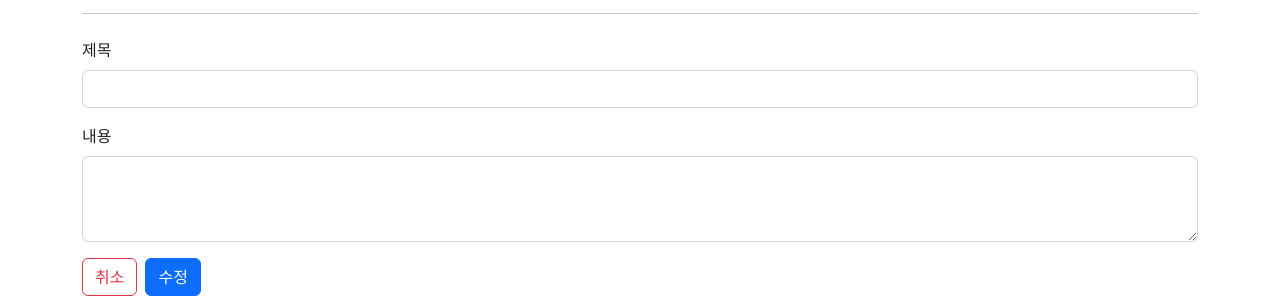
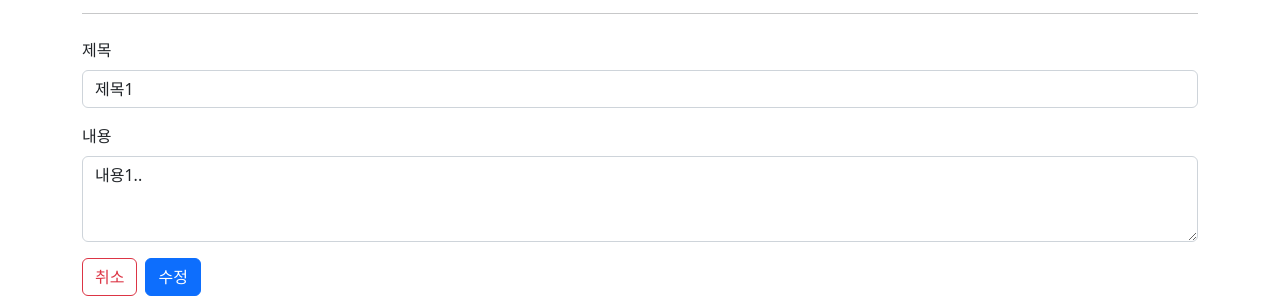
Before and after one commit to jsb8740/vue-study, a Vue app: page /posts/1/edit in a window 1280 px wide. Shown: the part 129-427 px from the top of the page. Built offline with nearby package versions, Linux system fonts and the light colour scheme; data requests are answered from the project's data file.

Commit message:
feat: 수정기능 추가

```diff
--- a/src/views/posts/PostEditView.vue
+++ b/src/views/posts/PostEditView.vue
@@ -2,23 +2,31 @@
   <div>
     <h2>게시글 수정</h2>
     <hr class="my-4" />
-    <form @submit.prevent="">
+    <form @submit.prevent="edit">
       <div class="mb-3">
-        <label for="exampleFormControlInput1" class="form-label"> 제목 </label>
-        <input type="text" class="form-control" id="title" />
+        <label for="title" class="form-label"> 제목 </label>
+        <input
+          v-model="form.title"
+          type="text"
+          class="form-control"
+          id="title"
+        />
       </div>
       <div class="mb-3">
-        <label for="exampleFormControlTextarea1" class="form-label">
-          내용
-        </label>
-        <textarea class="form-control" id="content" rows="3"></textarea>
+        <label for="content" class="form-label"> 내용 </label>
+        <textarea
+          v-model="form.content"
+          class="form-control"
+          id="content"
+          rows="3"
+        ></textarea>
       </div>
 
       <div class="pl-4">
         <button class="btn btn-outline-danger me-2" @click="goDetailPage">
           취소
         </button>
-        <button class="btn btn-primary" @click="goListPage">수정</button>
+        <button class="btn btn-primary">수정</button>
       </div>
     </form>
   </div>
@@ -26,10 +34,12 @@
 
 <script setup lang="ts">
 import { useRoute, useRouter } from "vue-router";
+import { getPostById, updatePosts, type postsInfo } from "@/api/posts";
+import { ref, type Ref } from "vue";
 
 const router = useRouter();
 const route = useRoute();
-const id = route.params.id;
+const id = parseInt(route.params.id as string);
 
 const goDetailPage = () => {
   router.push({ name: "PostDetail", params: { id } });
@@ -40,6 +50,30 @@ const goListPage = () => {
     name: "PostList",
   });
 };
+
+const form: Ref<postsInfo> = ref({
+  title: "",
+  content: "",
+});
+const fetchPost = async () => {
+  const { data } = await getPostById(id);
+  setPost(data);
+};
+const setPost = ({ title, content, createdAt }: postsInfo) => {
+  form.value.title = title;
+  form.value.content = content;
+  form.value.createdAt = createdAt;
+};
+fetchPost();
+
+const edit = async () => {
+  try {
+    await updatePosts(id, { ...form.value });
+    goDetailPage();
+  } catch (error) {
+    throw error;
+  }
+};
 </script>
 
 <style scoped></style>
```
